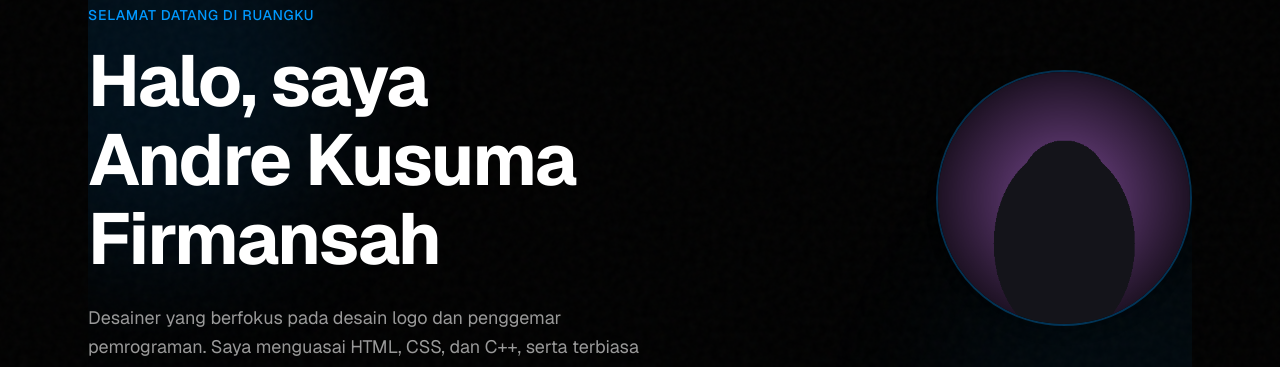
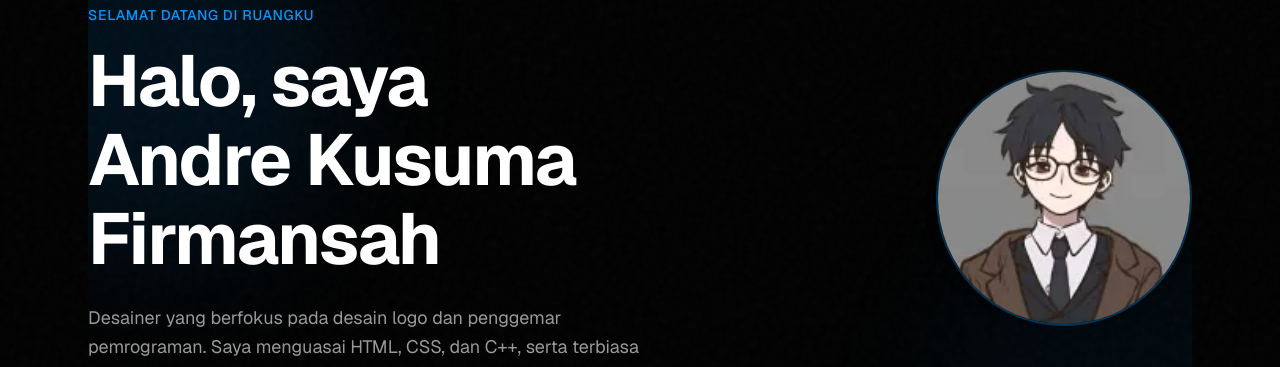
Before and after one commit to dreverrse/portfolio, a Next.js app: page / in a window 1280 px wide. Shown: the part 187-554 px from the top of the page. Built offline with nearby package versions, Linux system fonts and the light colour scheme; no server answers.

Commit message:
Ganti foto profil placeholder dengan foto asli

```diff
--- a/src/components/pages/AboutContent.tsx
+++ b/src/components/pages/AboutContent.tsx
@@ -70,7 +70,7 @@ export function AboutContent() {
         <div className="flex flex-col items-center text-center">
           {/* eslint-disable-next-line @next/next/no-img-element */}
           <img
-            src="/avatars/profile-placeholder.png"
+            src="/avatars/profile.webp"
             alt={t("home.profileAlt")}
             className="h-28 w-28 sm:h-32 sm:w-32 rounded-full object-cover border-2 border-accent/30 shadow-lg mb-6"
           />
--- a/src/components/pages/HomeContent.tsx
+++ b/src/components/pages/HomeContent.tsx
@@ -50,7 +50,7 @@ export function HomeContent() {
             <div className="flex justify-center lg:justify-end">
               {/* eslint-disable-next-line @next/next/no-img-element */}
               <img
-                src="/avatars/profile-placeholder.png"
+                src="/avatars/profile.webp"
                 alt={t("home.profileAlt")}
                 className="h-40 w-40 sm:h-52 sm:w-52 lg:h-64 lg:w-64 rounded-full object-cover border-2 border-accent/30 shadow-lg glow-hover"
               />
```
Also changed, not shown: public/avatars/profile-placeholder.png (deleted), public/avatars/profile.webp (added).
